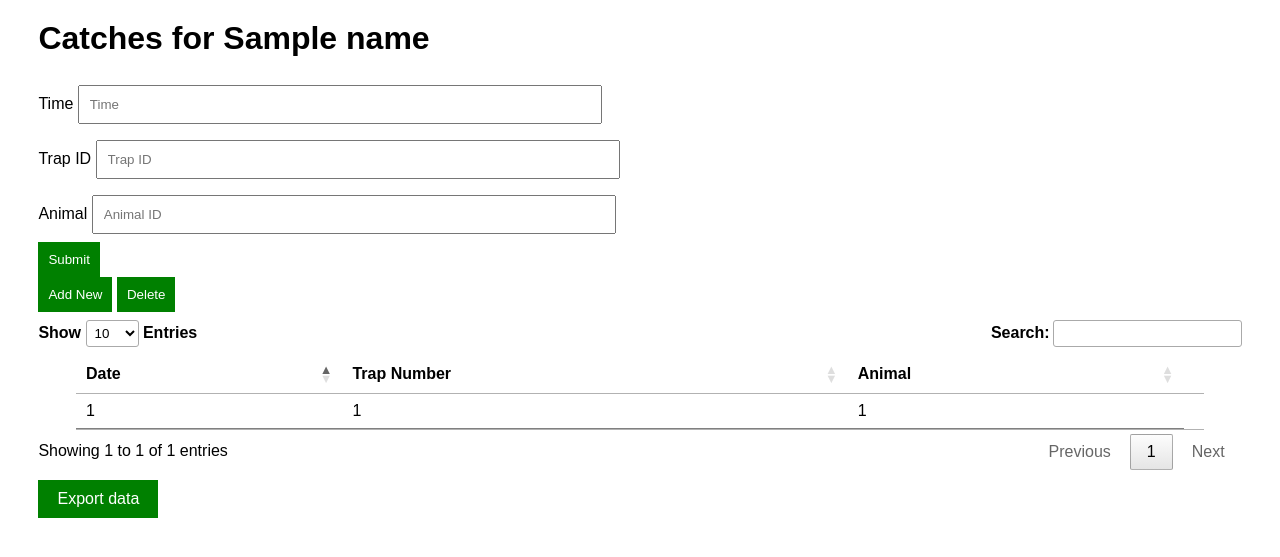
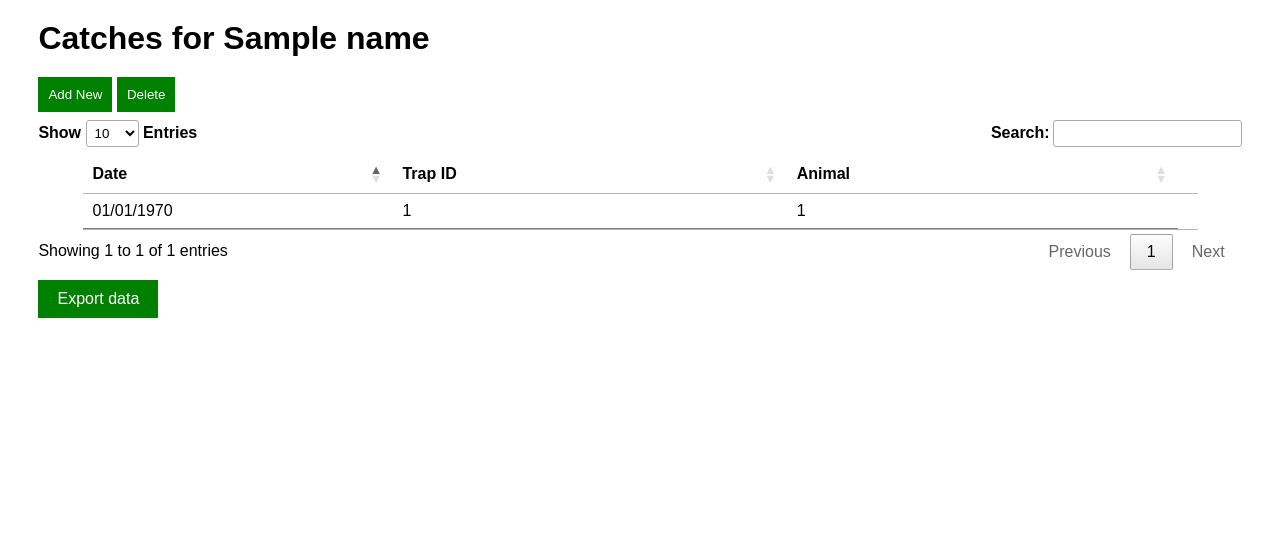
Before and after one commit to jessicabp/CapstoneServer, a Flask app: template traptracker/templates/catches.html in a window 1280 px wide. Shown: the part 46-603 px from the top of the page. Run offline with Flask 2, Linux system fonts and the light colour scheme; the template is opened without the code that fills it: most values are stand-ins (such as "Sample title", 1, 10 or a date in 2020); some libraries are stand-ins or nearby versions.

Commit message:
hide/show forms, format dates properly, closes #34

```diff
--- a/traptracker/templates/base.html
+++ b/traptracker/templates/base.html
@@ -8,6 +8,7 @@
     <script src="https://unpkg.com/leaflet@1.0.1/dist/leaflet.js"></script>
     <script src="https://ajax.googleapis.com/ajax/libs/jquery/1.9.1/jquery.min.js"></script>
     <script src="https://cdn.datatables.net/1.10.12/js/jquery.dataTables.min.js"></script>
+    <script src="https://cdnjs.cloudflare.com/ajax/libs/moment.js/2.15.1/moment.min.js"></script>
 
     <script>
         function with_auth(level, callback) {
@@ -28,6 +29,12 @@
                     }
                 }
             });
+        }
+        function timestamp2DDMMYYYY(data){
+            return moment(data).format('DD/MM/YYYY');
+        }
+        function DDMMYYYY2timestamp(data){
+            return moment(data,'DD/MM/YYYY').valueOf();
         }
     </script>
 
--- a/traptracker/templates/catches.html
+++ b/traptracker/templates/catches.html
@@ -2,10 +2,10 @@
 {% block body %}
     <h1>Catches for {{name}}</h1>
 
-        <form id="catch_form">
+        <form id="catch_form" hidden>
             <input type="hidden" id="eid" name="eid" value="" />
             Time
-            <input type="text" id="etime" name="etime" placeholder="Time" /><br>
+            <input type="text" id="etime" name="etime" placeholder="Time (DD/MM/YYYY)" /><br>
             Trap ID
             <input type="text" id="etrapid" name="etrapid" placeholder="Trap ID" /><br>
             Animal
@@ -19,7 +19,7 @@
         <thead><tr>
             <th>ID</th>
             <th class="left">Date</th>
-            <th class="left">Trap Number</th>
+            <th class="left">Trap ID</th>
             <th class="left">Animal</th>
             <th></th>
         </tr></thead>
@@ -36,6 +36,7 @@
                 $('#catch_table tbody').on( 'click', 'tr', function () {
                     if ( $(this).hasClass('selected') ) {
                         $(this).removeClass('selected');
+                        $('#catch_form').hide();
                     }
                     else {
                         adding = false;
@@ -43,9 +44,10 @@
                         $(this).addClass('selected');
                         data = table.row('.selected').data();
                         document.getElementById('eid').value = data['id'];
-                        document.getElementById('etime').value = data['time'];
+                        document.getElementById('etime').value = timestamp2DDMMYYYY(data['time']);
                         document.getElementById('etrapid').value = data['trapId'];
                         document.getElementById('eanimalid').value = data['animalId'];
+                        $('#catch_form').show();
                     }
                 } );
 
@@ -62,6 +64,7 @@
                     with_auth(1, function(){
                         adding = true;
                         document.getElementById("catch_form").reset();
+                        $('#catch_form').show();
                     });
                 });
 
@@ -74,11 +77,13 @@
                             submit_catch(cat);
                         });
                         adding = false;
+                        $('#catch_form').hide();
                     } else {
                         var cat = get_new_catch_data();
                         with_auth(1, function(){
                             submit_catch(cat);
                         });
+                        $('#catch_form').hide();
                     }
                 });
             });
@@ -88,7 +93,7 @@
                 cat['id'] = parseInt(document.getElementById('eid').value);
                 cat['trapId'] = parseInt(document.getElementById('etrapid').value);
                 cat['animalId'] = parseInt(document.getElementById('eanimalid').value);
-                cat['time'] = parseInt(document.getElementById('etime').value);
+                cat['time'] = DDMMYYYY2timestamp(document.getElementById('etime').value);
                 return cat;
             }
 
@@ -156,7 +161,7 @@
                             table = $('#catch_table').DataTable({
                                 "columns": [
                                     {"data": "id", "orderable": false, "visible": false},
-                                    {"data": "time", "orderable": true},
+                                    {"data": "time", "orderable": true, "render": timestamp2DDMMYYYY},
                                     {"data": "trapId", "orderable": true},
                                     {"data": "animalId", "orderable": true}
                                 ],
```
Also changed, not shown: traptracker/templates/traps.html (+6 -1 lines). Lines whose indentation alone changed are shown as unchanged.
